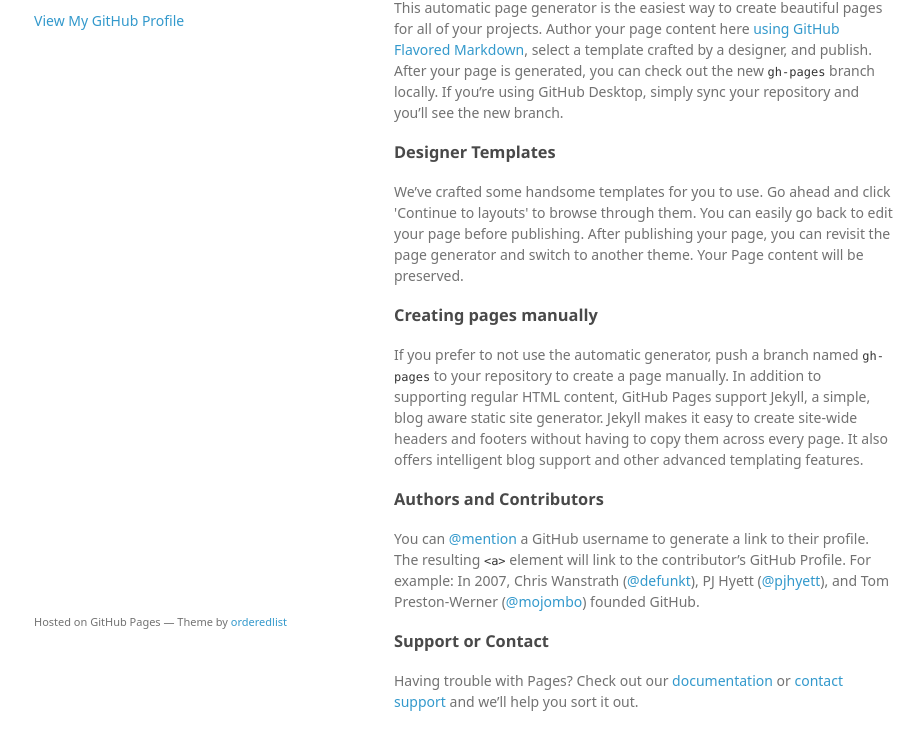
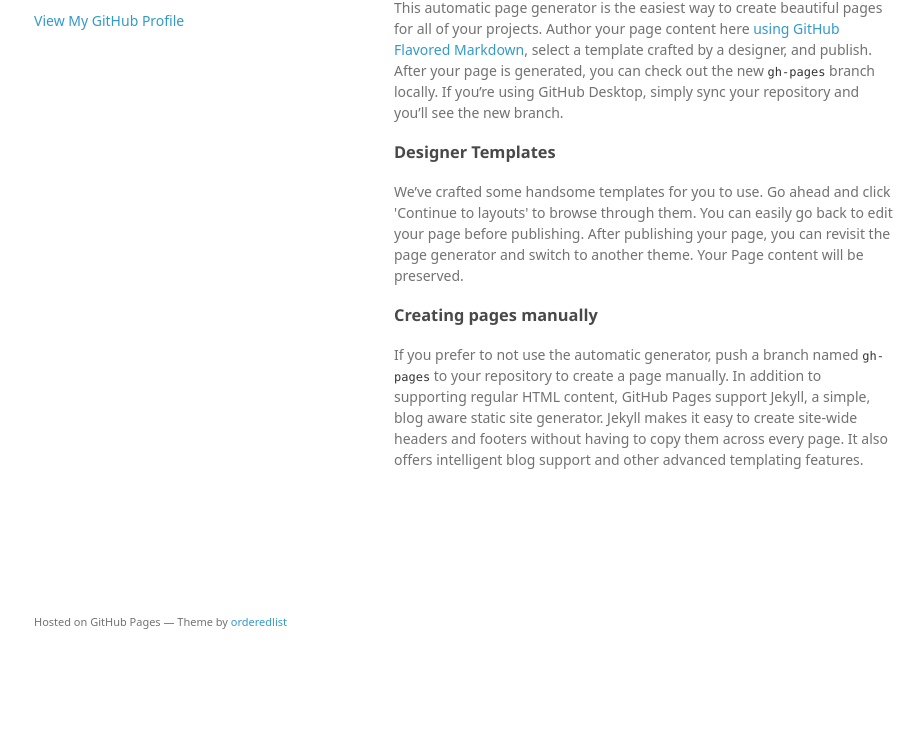
Before and after one commit to jessibreen/jessibreen.github.io, a plain HTML site: page index.html in a window 1280 px wide. Shown: the part 99-848 px from the top of the page, without its empty margins (176-1100 px from the left). After the commit the page ends 800 px from the top, so only its background shows below. Drawn offline with Linux system fonts and the light colour scheme; a web font is replaced by a local one.

Commit message:
updating page content

```diff
--- a/index.html
+++ b/index.html
@@ -38,15 +38,6 @@
 
 <p>If you prefer to not use the automatic generator, push a branch named <code>gh-pages</code> to your repository to create a page manually. In addition to supporting regular HTML content, GitHub Pages support Jekyll, a simple, blog aware static site generator. Jekyll makes it easy to create site-wide headers and footers without having to copy them across every page. It also offers intelligent blog support and other advanced templating features.</p>
 
-<h3>
-<a id="authors-and-contributors" class="anchor" href="#authors-and-contributors" aria-hidden="true"><span aria-hidden="true" class="octicon octicon-link"></span></a>Authors and Contributors</h3>
-
-<p>You can <a href="https://help.github.com/articles/basic-writing-and-formatting-syntax/#mentioning-users-and-teams" class="user-mention">@mention</a> a GitHub username to generate a link to their profile. The resulting <code>&lt;a&gt;</code> element will link to the contributor’s GitHub Profile. For example: In 2007, Chris Wanstrath (<a href="https://github.com/defunkt" class="user-mention">@defunkt</a>), PJ Hyett (<a href="https://github.com/pjhyett" class="user-mention">@pjhyett</a>), and Tom Preston-Werner (<a href="https://github.com/mojombo" class="user-mention">@mojombo</a>) founded GitHub.</p>
-
-<h3>
-<a id="support-or-contact" class="anchor" href="#support-or-contact" aria-hidden="true"><span aria-hidden="true" class="octicon octicon-link"></span></a>Support or Contact</h3>
-
-<p>Having trouble with Pages? Check out our <a href="https://help.github.com/pages">documentation</a> or <a href="https://github.com/contact">contact support</a> and we’ll help you sort it out.</p>
       </section>
       <footer>
         <p><small>Hosted on GitHub Pages &mdash; Theme by <a href="https://github.com/orderedlist">orderedlist</a></small></p>
```
